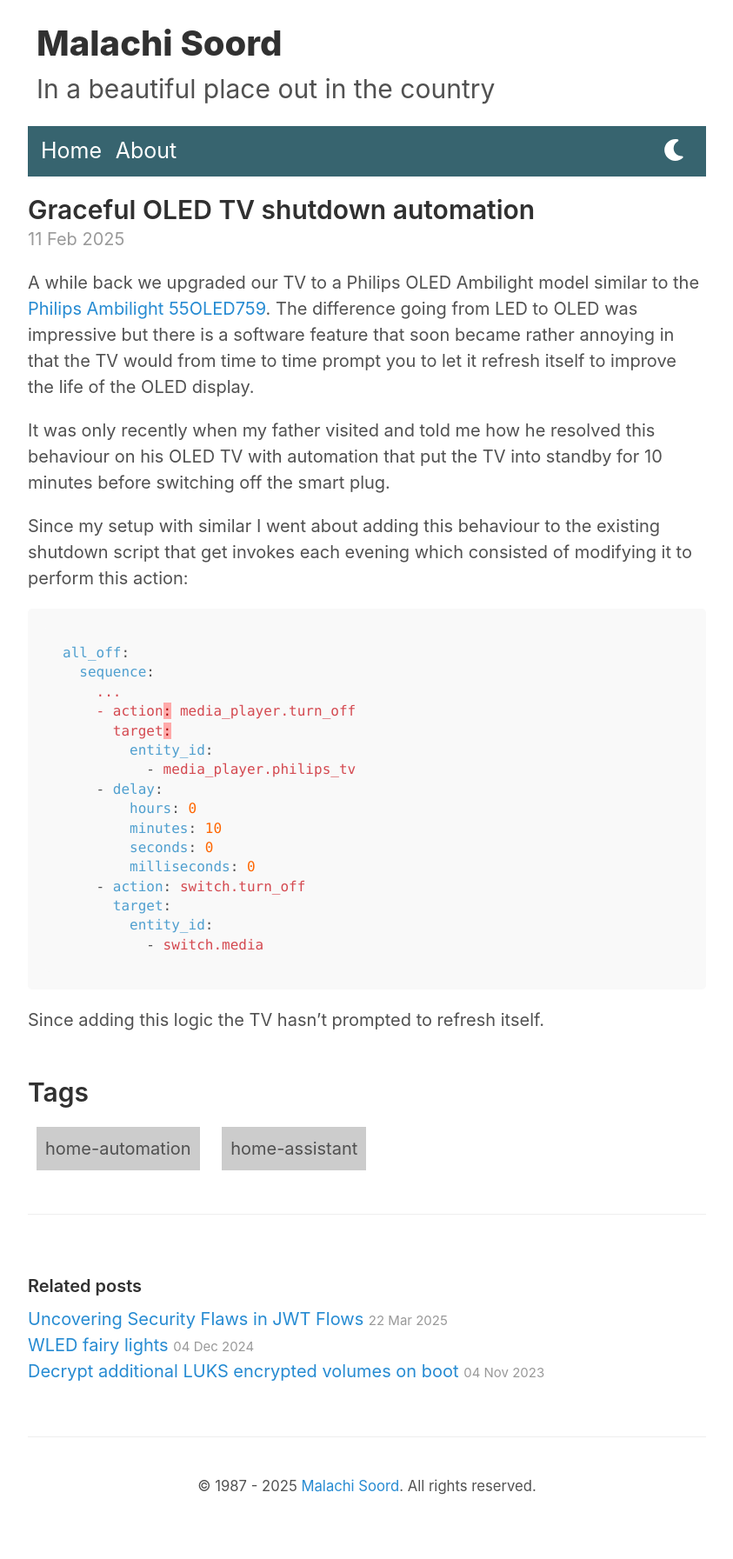
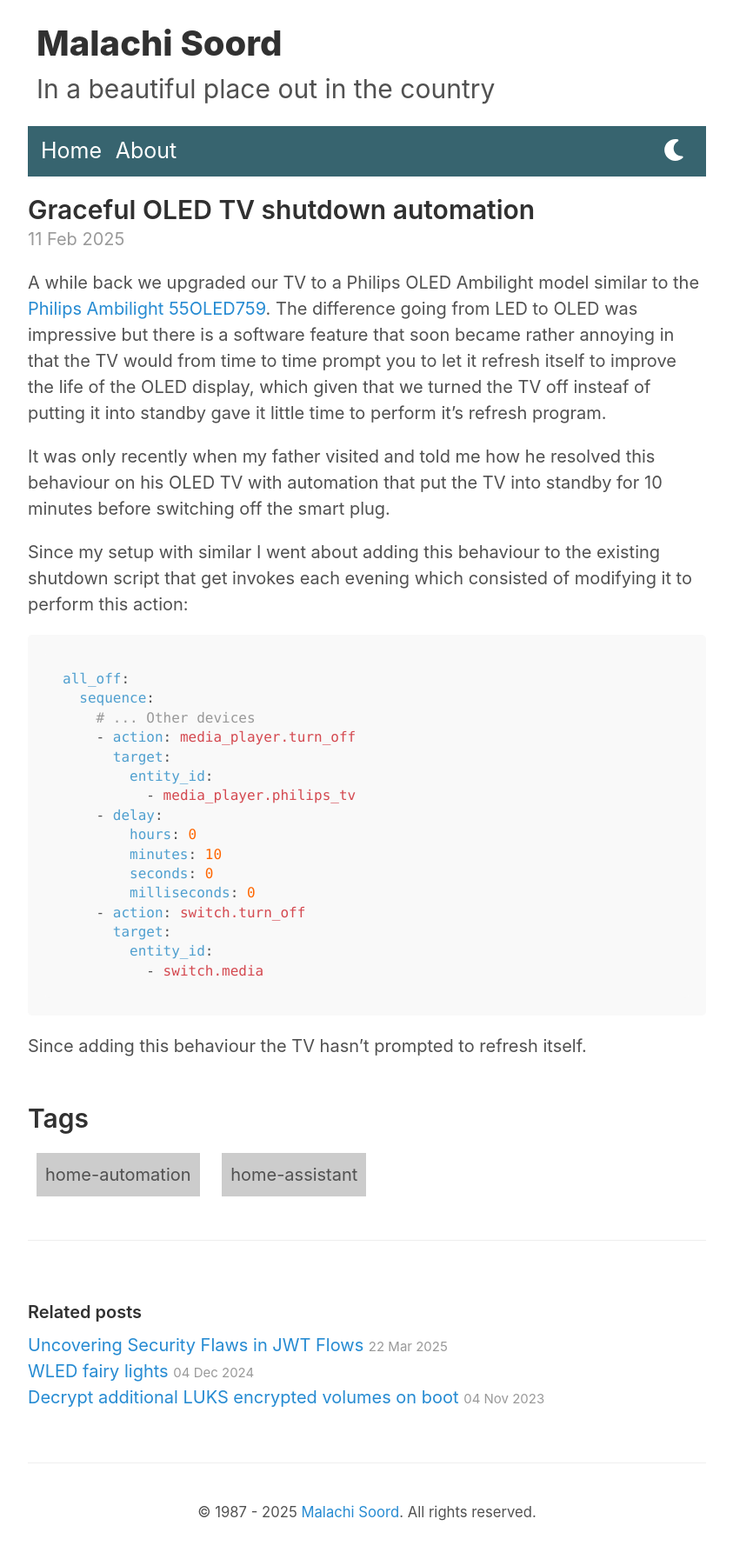
Before and after one commit to inverse/personal-site, a Jekyll site: the page built from _posts/2025-02-11-graceful-oled-tv-shutdown-automation.md, in a window 1280 px wide. Shown: the whole page at 87% size, without its empty margins (218-1061 px from the left). Built offline with Jekyll 4.4.1, drawn with Linux system fonts in a browser that asks for light colours; nearby versions of some CDN libraries; comment, search, counter and statistics services are not loaded; before the commit the page ends 1763 px from its top, so only the background shows below that.

Commit message:
improve graceful post

````diff
--- a/_posts/2025-02-11-graceful-oled-tv-shutdown-automation.md
+++ b/_posts/2025-02-11-graceful-oled-tv-shutdown-automation.md
@@ -8,7 +8,7 @@
 - home-assistant
 ---
 
-A while back we upgraded our TV to a Philips OLED Ambilight model similar to the [Philips Ambilight 55OLED759](https://www.amazon.com/exec/obidos/ASIN/B0D3VM2HGM/hexagon014-20/). The difference going from LED to OLED was impressive but there is a software feature that soon became rather annoying in that the TV would from time to time prompt you to let it refresh itself to improve the life of the OLED display.
+A while back we upgraded our TV to a Philips OLED Ambilight model similar to the [Philips Ambilight 55OLED759](https://www.amazon.com/exec/obidos/ASIN/B0D3VM2HGM/hexagon014-20/). The difference going from LED to OLED was impressive but there is a software feature that soon became rather annoying in that the TV would from time to time prompt you to let it refresh itself to improve the life of the OLED display, which given that we turned the TV off insteaf of putting it into standby gave it little time to perform it's refresh program.
 
 It was only recently when my father visited and told me how he resolved this behaviour on his OLED TV with automation that put the TV into standby for 10 minutes before switching off the smart plug.
 
@@ -17,7 +17,7 @@
 ```yaml
 all_off:
   sequence:
-    ...
+    # ... Other devices
     - action: media_player.turn_off
       target:
         entity_id:
@@ -33,4 +33,4 @@
           - switch.media
 ```
 
-Since adding this logic the TV hasn't prompted to refresh itself.
+Since adding this behaviour the TV hasn't prompted to refresh itself.
````
